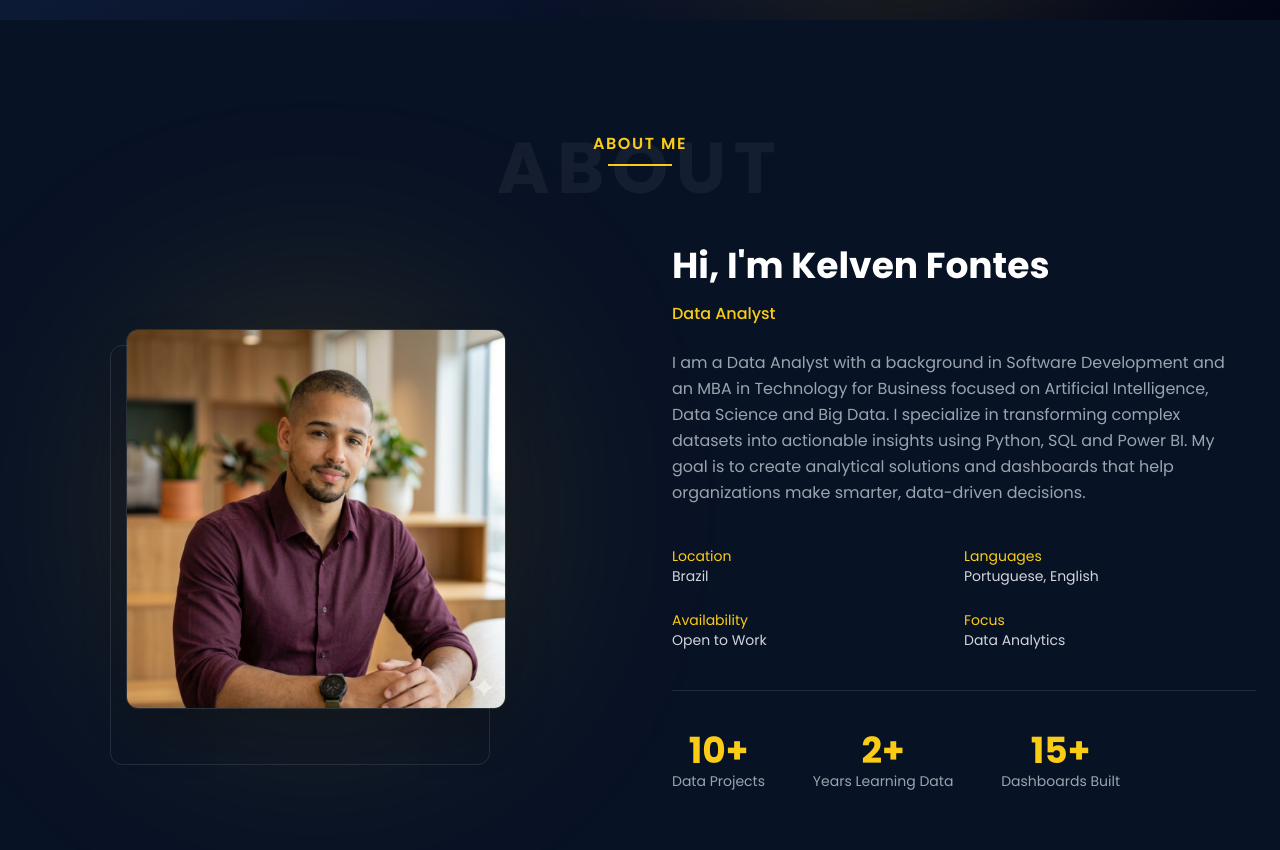
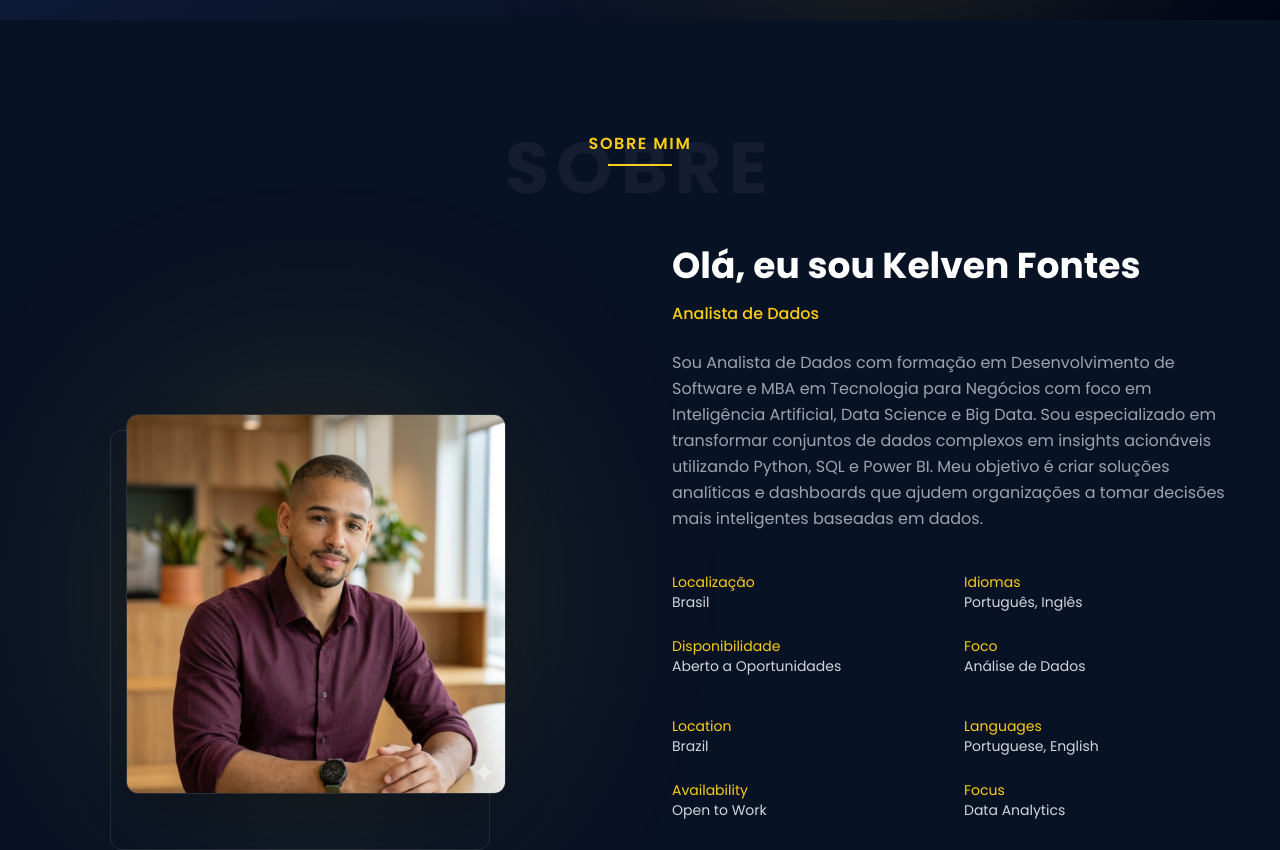
Before and after one commit to KelvenFontes/my-portfolio, a Next.js app: page /pt in a window 1280 px wide. Shown: the part 780-1630 px from the top of the page. Built offline with nearby package versions, Linux system fonts and the light colour scheme.

Commit message:
feat: adicionar suporte a múltiplos idiomas no componente About com dicionários para inglês e português

```diff
--- a/src/app/en/page.tsx
+++ b/src/app/en/page.tsx
@@ -21,7 +21,7 @@ export default async function Home() {
 
       <Hero dict={dict}/>
 
-      <About />
+      <About dict={dict}/>
 
       <Skills />
 
--- a/src/app/pt/page.tsx
+++ b/src/app/pt/page.tsx
@@ -21,7 +21,7 @@ export default async function Home() {
 
       <Hero dict={dict}/>
 
-      <About />
+      <About dict={dict}/>
 
       <Skills />
 
--- a/src/components/About.tsx
+++ b/src/components/About.tsx
@@ -1,6 +1,6 @@
 import Image from "next/image"
 
-export default function About() {
+export default function About({dict}:any) {
   return (
     <section id="about" className="bg-[#081225] text-white py-28 px-6">
       <div className="max-w-7xl mx-auto">
@@ -9,11 +9,11 @@ export default function About() {
         <div className="text-center mb-20 relative">
 
           <h2 className="absolute inset-0 flex justify-center text-6xl md:text-7xl font-bold text-white/5 tracking-widest">
-            ABOUT
+            {dict.about.title}
           </h2>
 
           <p className="text-yellow-400 font-semibold tracking-widest relative">
-            ABOUT ME
+            {dict.about.subtitle}
           </p>
 
           <div className="w-16 h-[2px] bg-yellow-400 mx-auto mt-2"></div>
@@ -55,23 +55,41 @@ export default function About() {
           <div>
 
             <h3 className="text-3xl md:text-4xl font-bold mb-4">
-              Hi, I'm Kelven Fontes
+              {dict.about.name}
             </h3>
 
             <p className="text-yellow-400 font-medium mb-6">
-              Data Analyst
+              {dict.about.role}
             </p>
 
             <p className="text-gray-400 mb-10 leading-relaxed max-w-xl">
-              I am a Data Analyst with a background in Software Development and
-              an MBA in Technology for Business focused on Artificial Intelligence,
-              Data Science and Big Data.
+              {dict.about.description}
+            </p>
 
-              I specialize in transforming complex datasets into actionable insights
-              using Python, SQL and Power BI. My goal is to create analytical
-              solutions and dashboards that help organizations make smarter,
-              data-driven decisions.
-            </p>
+            {/* INFO */}
+            <div className="grid grid-cols-2 gap-y-6 text-sm text-gray-300 mb-10">
+
+              <div>
+                <span className="text-yellow-400 block">{dict.about.location}</span>
+                {dict.about.locationValue}
+              </div>
+
+              <div>
+                <span className="text-yellow-400 block">{dict.about.languages}</span>
+                {dict.about.languagesValue}
+              </div>
+
+              <div>
+                <span className="text-yellow-400 block">{dict.about.availability}</span>
+                {dict.about.availabilityValue}
+              </div>
+
+              <div>
+                <span className="text-yellow-400 block">{dict.about.focus}</span>
+                {dict.about.focusValue}
+              </div>
+
+            </div>
 
             {/* INFO */}
             <div className="grid grid-cols-2 gap-y-6 text-sm text-gray-300 mb-10">
--- a/src/messages/en.json
+++ b/src/messages/en.json
@@ -5,5 +5,28 @@
     "description": "I turn complex data into clear insights that help businesses make smarter decisions and achieve measurable growth.",
     "contact": "Contact Me",
     "download": "Download CV"
+  },
+   "about": {
+    "title": "ABOUT",
+    "subtitle": "ABOUT ME",
+
+    "name": "Hi, I'm Kelven Fontes",
+    "role": "Data Analyst",
+
+    "description": "I am a Data Analyst with a background in Software Development and an MBA in Technology for Business focused on Artificial Intelligence, Data Science and Big Data. I specialize in transforming complex datasets into actionable insights using Python, SQL and Power BI. My goal is to create analytical solutions and dashboards that help organizations make smarter, data-driven decisions.",
+
+    "location": "Location",
+    "languages": "Languages",
+    "availability": "Availability",
+    "focus": "Focus",
+
+    "locationValue": "Brazil",
+    "languagesValue": "Portuguese, English",
+    "availabilityValue": "Open to Work",
+    "focusValue": "Data Analytics",
+
+    "projects": "Data Projects",
+    "years": "Years Learning Data",
+    "dashboards": "Dashboards Built"
   }
 }
--- a/src/messages/pt.json
+++ b/src/messages/pt.json
@@ -5,5 +5,28 @@
     "description": "Transformo dados complexos em insights claros que ajudam empresas a tomar decisões mais inteligentes e crescer com dados.",
     "contact": "Entrar em Contato",
     "download": "Baixar CV"
+  },
+   "about": {
+    "title": "SOBRE",
+    "subtitle": "SOBRE MIM",
+
+    "name": "Olá, eu sou Kelven Fontes",
+    "role": "Analista de Dados",
+
+    "description": "Sou Analista de Dados com formação em Desenvolvimento de Software e MBA em Tecnologia para Negócios com foco em Inteligência Artificial, Data Science e Big Data. Sou especializado em transformar conjuntos de dados complexos em insights acionáveis utilizando Python, SQL e Power BI. Meu objetivo é criar soluções analíticas e dashboards que ajudem organizações a tomar decisões mais inteligentes baseadas em dados.",
+
+    "location": "Localização",
+    "languages": "Idiomas",
+    "availability": "Disponibilidade",
+    "focus": "Foco",
+
+    "locationValue": "Brasil",
+    "languagesValue": "Português, Inglês",
+    "availabilityValue": "Aberto a Oportunidades",
+    "focusValue": "Análise de Dados",
+
+    "projects": "Projetos de Dados",
+    "years": "Anos Estudando Dados",
+    "dashboards": "Dashboards Criados"
   }
 }
```
